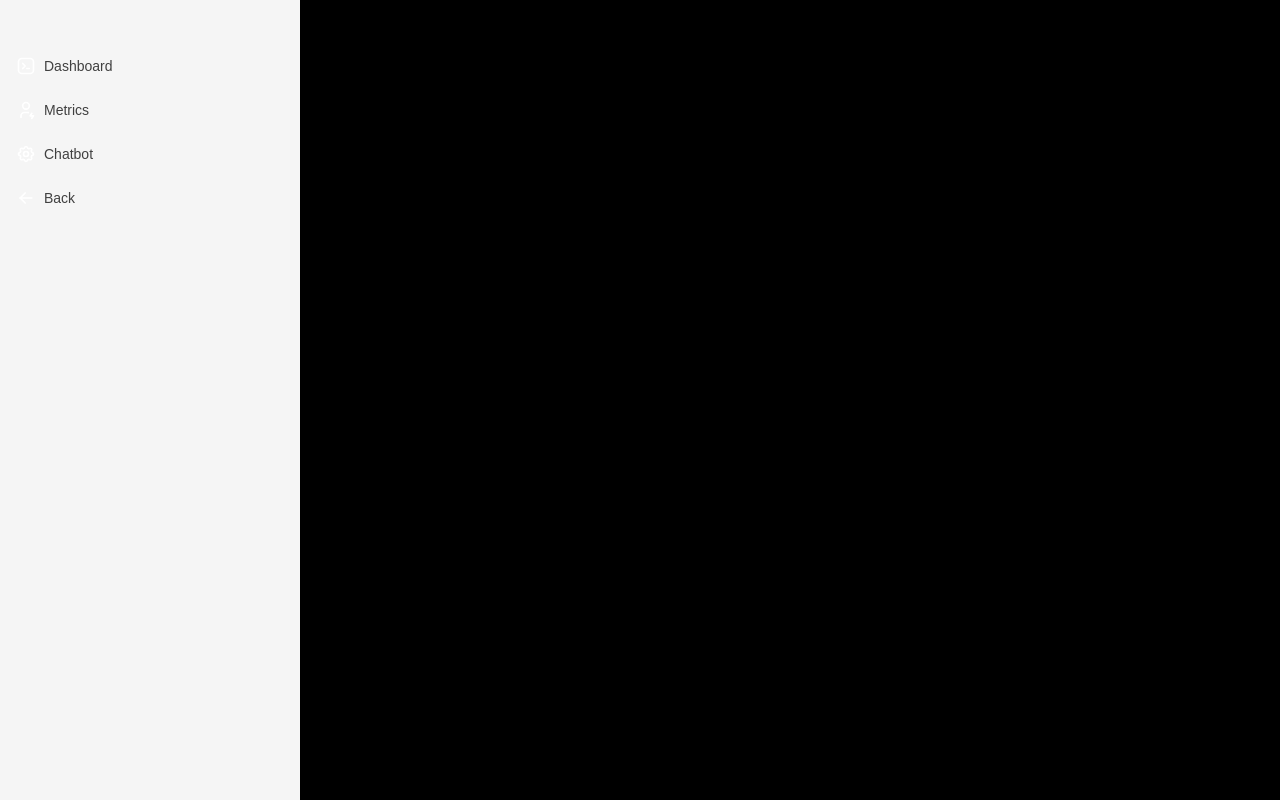
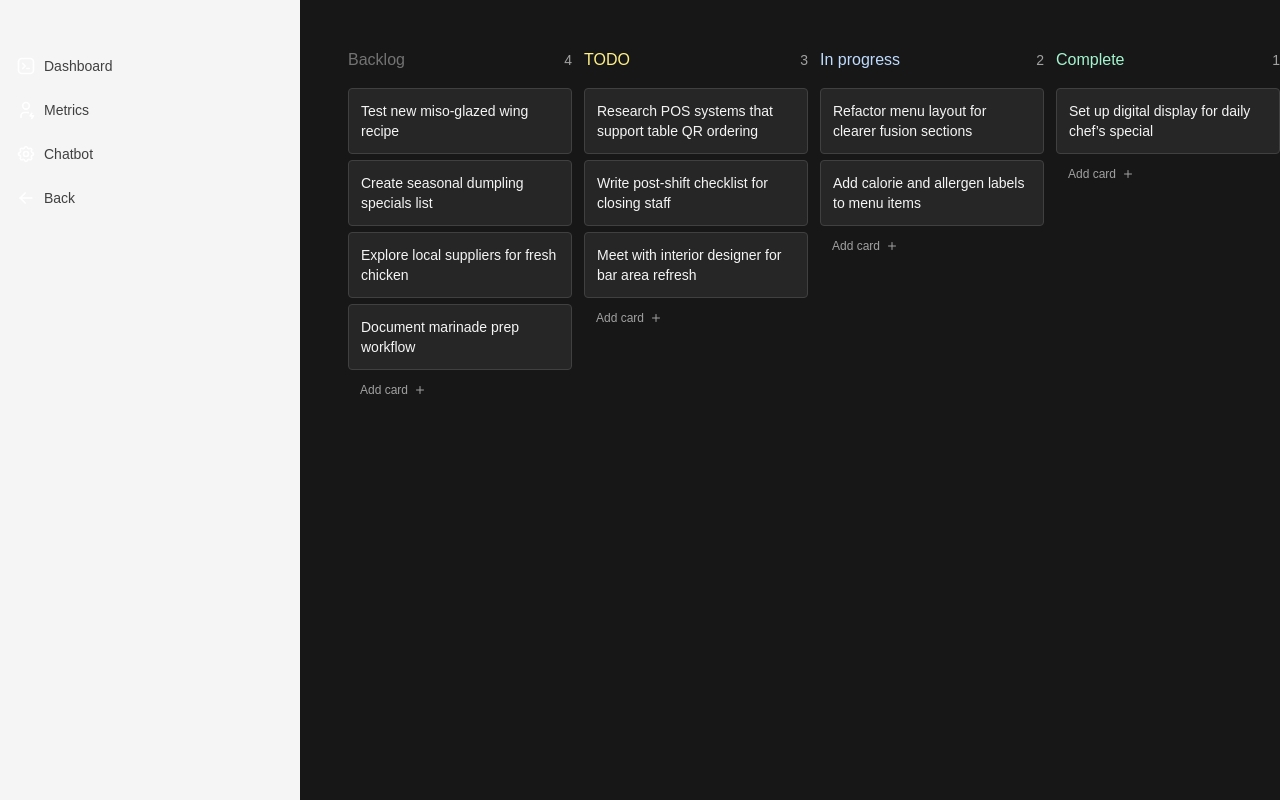
Before and after one commit to SarthakS05/Datathon, a Next.js app in the folder frontend/: page /dashboard in a window 1280 px wide. Built offline with nearby package versions, Linux system fonts and the light colour scheme.

Commit message:
MiniScrum

```diff
--- a/frontend/package.json
+++ b/frontend/package.json
@@ -15,6 +15,7 @@
     "next": "16.0.1",
     "react": "^19.2.0",
     "react-dom": "19.2.0",
+    "react-icons": "^5.5.0",
     "tailwind-merge": "^3.3.1"
   },
   "devDependencies": {
--- /dev/null
+++ b/frontend/src/app/components/MiniScrum.tsx
@@ -0,0 +1,382 @@
+"use client";
+
+import React, {
+  Dispatch,
+  SetStateAction,
+  useState,
+  DragEvent,
+  FormEvent,
+} from "react";
+import { FiPlus, FiTrash } from "react-icons/fi";
+import { motion } from "framer-motion";
+import { FaFire } from "react-icons/fa";
+import { cn } from "../lib/utils";
+
+export const Kanban = () => {
+  return (
+    <div className={cn("h-screen w-full bg-neutral-900 text-neutral-50")}>
+      <Board />
+    </div>
+  );
+};
+
+const Board = () => {
+  const [cards, setCards] = useState(DEFAULT_CARDS);
+
+  return (
+    <div className="flex h-full w-full gap-3 overflow-scroll p-12">
+      <Column
+        title="Backlog"
+        column="backlog"
+        headingColor="text-neutral-500"
+        cards={cards}
+        setCards={setCards}
+      />
+      <Column
+        title="TODO"
+        column="todo"
+        headingColor="text-yellow-200"
+        cards={cards}
+        setCards={setCards}
+      />
+      <Column
+        title="In progress"
+        column="doing"
+        headingColor="text-blue-200"
+        cards={cards}
+        setCards={setCards}
+      />
+      <Column
+        title="Complete"
+        column="done"
+        headingColor="text-emerald-200"
+        cards={cards}
+        setCards={setCards}
+      />
+      <BurnBarrel setCards={setCards} />
+    </div>
+  );
+};
+
+type ColumnProps = {
+  title: string;
+  headingColor: string;
+  cards: CardType[];
+  column: ColumnType;
+  setCards: Dispatch<SetStateAction<CardType[]>>;
+};
+
+const Column = ({
+  title,
+  headingColor,
+  cards,
+  column,
+  setCards,
+}: ColumnProps) => {
+  const [active, setActive] = useState(false);
+
+  const handleDragStart = (e: DragEvent, card: CardType) => {
+    e.dataTransfer.setData("cardId", card.id);
+  };
+
+  const handleDragEnd = (e: DragEvent) => {
+    const cardId = e.dataTransfer.getData("cardId");
+
+    setActive(false);
+    clearHighlights();
+
+    const indicators = getIndicators();
+    const { element } = getNearestIndicator(e, indicators);
+
+    const before = element.dataset.before || "-1";
+
+    if (before !== cardId) {
+      let copy = [...cards];
+
+      let cardToTransfer = copy.find((c) => c.id === cardId);
+      if (!cardToTransfer) return;
+      cardToTransfer = { ...cardToTransfer, column };
+
+      copy = copy.filter((c) => c.id !== cardId);
+
+      const moveToBack = before === "-1";
+
+      if (moveToBack) {
+        copy.push(cardToTransfer);
+      } else {
+        const insertAtIndex = copy.findIndex((el) => el.id === before);
+        if (insertAtIndex === undefined) return;
+
+        copy.splice(insertAtIndex, 0, cardToTransfer);
+      }
+
+      setCards(copy);
+    }
+  };
+
+  const handleDragOver = (e: DragEvent) => {
+    e.preventDefault();
+    highlightIndicator(e);
+
+    setActive(true);
+  };
+
+  const clearHighlights = (els?: HTMLElement[]) => {
+    const indicators = els || getIndicators();
+
+    indicators.forEach((i) => {
+      i.style.opacity = "0";
+    });
+  };
+
+  const highlightIndicator = (e: DragEvent) => {
+    const indicators = getIndicators();
+
+    clearHighlights(indicators);
+
+    const el = getNearestIndicator(e, indicators);
+
+    el.element.style.opacity = "1";
+  };
+
+  const getNearestIndicator = (e: DragEvent, indicators: HTMLElement[]) => {
+    const DISTANCE_OFFSET = 50;
+
+    const el = indicators.reduce(
+      (closest, child) => {
+        const box = child.getBoundingClientRect();
+
+        const offset = e.clientY - (box.top + DISTANCE_OFFSET);
+
+        if (offset < 0 && offset > closest.offset) {
+          return { offset: offset, element: child };
+        } else {
+          return closest;
+        }
+      },
+      {
+        offset: Number.NEGATIVE_INFINITY,
+        element: indicators[indicators.length - 1],
+      }
+    );
+
+    return el;
+  };
+
+  const getIndicators = () => {
+    return Array.from(
+      document.querySelectorAll(
+        `[data-column="${column}"]`
+      ) as unknown as HTMLElement[]
+    );
+  };
+
+  const handleDragLeave = () => {
+    clearHighlights();
+    setActive(false);
+  };
+
+  const filteredCards = cards.filter((c) => c.column === column);
+
+  return (
+    <div className="w-56 shrink-0">
+      <div className="mb-3 flex items-center justify-between">
+        <h3 className={`font-medium ${headingColor}`}>{title}</h3>
+        <span className="rounded text-sm text-neutral-400">
+          {filteredCards.length}
+        </span>
+      </div>
+      <div
+        onDrop={handleDragEnd}
+        onDragOver={handleDragOver}
+        onDragLeave={handleDragLeave}
+        className={`h-full w-full transition-colors ${
+          active ? "bg-neutral-800/50" : "bg-neutral-800/0"
+        }`}
+      >
+        {filteredCards.map((c) => {
+          return <Card key={c.id} {...c} handleDragStart={handleDragStart} />;
+        })}
+        <DropIndicator beforeId={null} column={column} />
+        <AddCard column={column} setCards={setCards} />
+      </div>
+    </div>
+  );
+};
+
+type CardProps = CardType & {
+  handleDragStart: Function;
+};
+
+const Card = ({ title, id, column, handleDragStart }: CardProps) => {
+  return (
+    <>
+      <DropIndicator beforeId={id} column={column} />
+      <motion.div
+        layout
+        layoutId={id}
+        draggable="true"
+        onDragStart={(e) => handleDragStart(e, { title, id, column })}
+        className="cursor-grab rounded border border-neutral-700 bg-neutral-800 p-3 active:cursor-grabbing"
+      >
+        <p className="text-sm text-neutral-100">{title}</p>
+      </motion.div>
+    </>
+  );
+};
+
+type DropIndicatorProps = {
+  beforeId: string | null;
+  column: string;
+};
+
+const DropIndicator = ({ beforeId, column }: DropIndicatorProps) => {
+  return (
+    <div
+      data-before={beforeId || "-1"}
+      data-column={column}
+      className="my-0.5 h-0.5 w-full bg-violet-400 opacity-0"
+    />
+  );
+};
+
+const BurnBarrel = ({
+  setCards,
+}: {
+  setCards: Dispatch<SetStateAction<CardType[]>>;
+}) => {
+  const [active, setActive] = useState(false);
+
+  const handleDragOver = (e: DragEvent) => {
+    e.preventDefault();
+    setActive(true);
+  };
+
+  const handleDragLeave = () => {
+    setActive(false);
+  };
+
+  const handleDragEnd = (e: DragEvent) => {
+    const cardId = e.dataTransfer.getData("cardId");
+
+    setCards((pv) => pv.filter((c) => c.id !== cardId));
+
+    setActive(false);
+  };
+
+  return (
+    <div
+      onDrop={handleDragEnd}
+      onDragOver={handleDragOver}
+      onDragLeave={handleDragLeave}
+      className={`mt-10 grid h-56 w-56 shrink-0 place-content-center rounded border text-3xl ${
+        active
+          ? "border-red-800 bg-red-800/20 text-red-500"
+          : "border-neutral-500 bg-neutral-500/20 text-neutral-500"
+      }`}
+    >
+      {active ? <FaFire className="animate-bounce" /> : <FiTrash />}
+    </div>
+  );
+};
+
+type AddCardProps = {
+  column: ColumnType;
+  setCards: Dispatch<SetStateAction<CardType[]>>;
+};
+
+const AddCard = ({ column, setCards }: AddCardProps) => {
+  const [text, setText] = useState("");
+  const [adding, setAdding] = useState(false);
+
+  const handleSubmit = (e: FormEvent<HTMLFormElement>) => {
+    e.preventDefault();
+
+    if (!text.trim().length) return;
+
+    const newCard = {
+      column,
+      title: text.trim(),
+      id: Math.random().toString(),
+    };
+
+    setCards((pv) => [...pv, newCard]);
+
+    setAdding(false);
+  };
+
+  return (
+    <>
+      {adding ? (
+        <motion.form layout onSubmit={handleSubmit}>
+          <textarea
+            onChange={(e) => setText(e.target.value)}
+            autoFocus
+            placeholder="Add new task..."
+            className="w-full rounded border border-violet-400 bg-violet-400/20 p-3 text-sm text-neutral-50 placeholder-violet-300 focus:outline-0"
+          />
+          <div className="mt-1.5 flex items-center justify-end gap-1.5">
+            <button
+              onClick={() => setAdding(false)}
+              className="px-3 py-1.5 text-xs text-neutral-400 transition-colors hover:text-neutral-50"
+            >
+              Close
+            </button>
+            <button
+              type="submit"
+              className="flex items-center gap-1.5 rounded bg-neutral-50 px-3 py-1.5 text-xs text-neutral-950 transition-colors hover:bg-neutral-300"
+            >
+              <span>Add</span>
+              <FiPlus />
+            </button>
+          </div>
+        </motion.form>
+      ) : (
+        <motion.button
+          layout
+          onClick={() => setAdding(true)}
+          className="flex w-full items-center gap-1.5 px-3 py-1.5 text-xs text-neutral-400 transition-colors hover:text-neutral-50"
+        >
+          <span>Add card</span>
+          <FiPlus />
+        </motion.button>
+      )}
+    </>
+  );
+};
+
+type ColumnType = "backlog" | "todo" | "doing" | "done";
+
+type CardType = {
+  title: string;
+  id: string;
+  column: ColumnType;
+};
+
+const DEFAULT_CARDS: CardType[] = [
+  { title: "Test new miso-glazed wing recipe", id: "1", column: "backlog" },
+{ title: "Create seasonal dumpling specials list", id: "2", column: "backlog" },
+{ title: "Explore local suppliers for fresh chicken", id: "3", column: "backlog" },
+{ title: "Document marinade prep workflow", id: "4", column: "backlog" },
+
+{
+  title: "Research POS systems that support table QR ordering",
+  id: "5",
+  column: "todo",
+},
+{ title: "Write post-shift checklist for closing staff", id: "6", column: "todo" },
+{ title: "Meet with interior designer for bar area refresh", id: "7", column: "todo" },
+
+{
+  title: "Refactor menu layout for clearer fusion sections",
+  id: "8",
+  column: "doing",
+},
+{ title: "Add calorie and allergen labels to menu items", id: "9", column: "doing" },
+
+{
+  title: "Set up digital display for daily chef’s special",
+  id: "10",
+  column: "done",
+},
+];
--- a/frontend/src/app/dashboard/page.tsx
+++ b/frontend/src/app/dashboard/page.tsx
@@ -9,6 +9,7 @@ import {
 } from "@tabler/icons-react";
 import { motion } from "motion/react";
 import { cn } from "../lib/utils";
+import { Kanban } from "../components/MiniScrum";
 
 export default function DashboardPage() {
   const links = [
@@ -52,17 +53,18 @@ export default function DashboardPage() {
       <Sidebar open={open} setOpen={setOpen}>
         <SidebarBody className="justify-between gap-10">
           <div className="flex flex-1 flex-col overflow-x-hidden overflow-y-auto">
-
             <div className="mt-8 flex flex-col gap-2">
               {links.map((link, idx) => (
                 <SidebarLink key={idx} link={link} />
               ))}
             </div>
           </div>
-          <div>
-          </div>
         </SidebarBody>
       </Sidebar>
+
+      <main className="flex-1 overflow-hidden">
+        <Kanban />
+      </main>
     </div>
   );
 }
```
Also changed, not shown: 1 other file (tests, documents, lock files or other folders).
